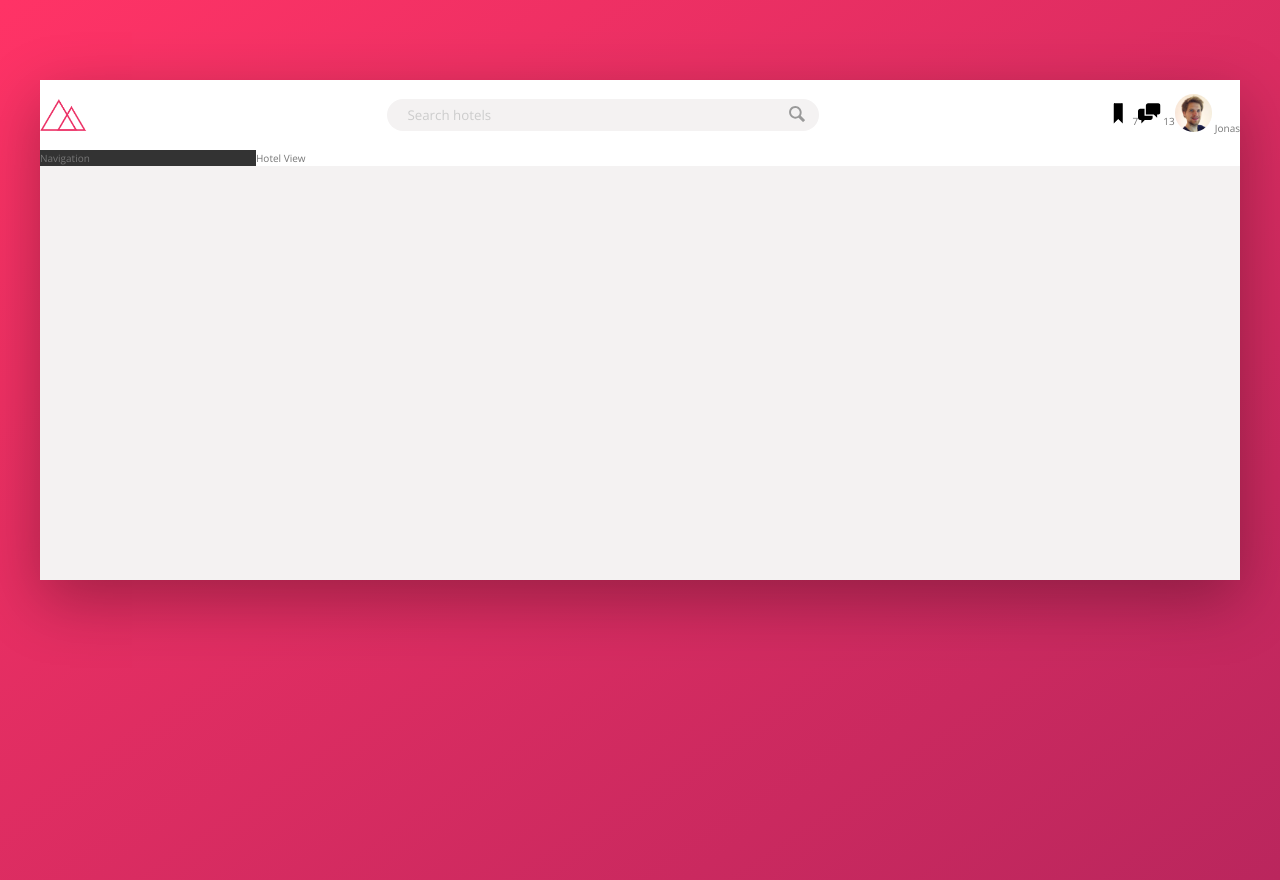
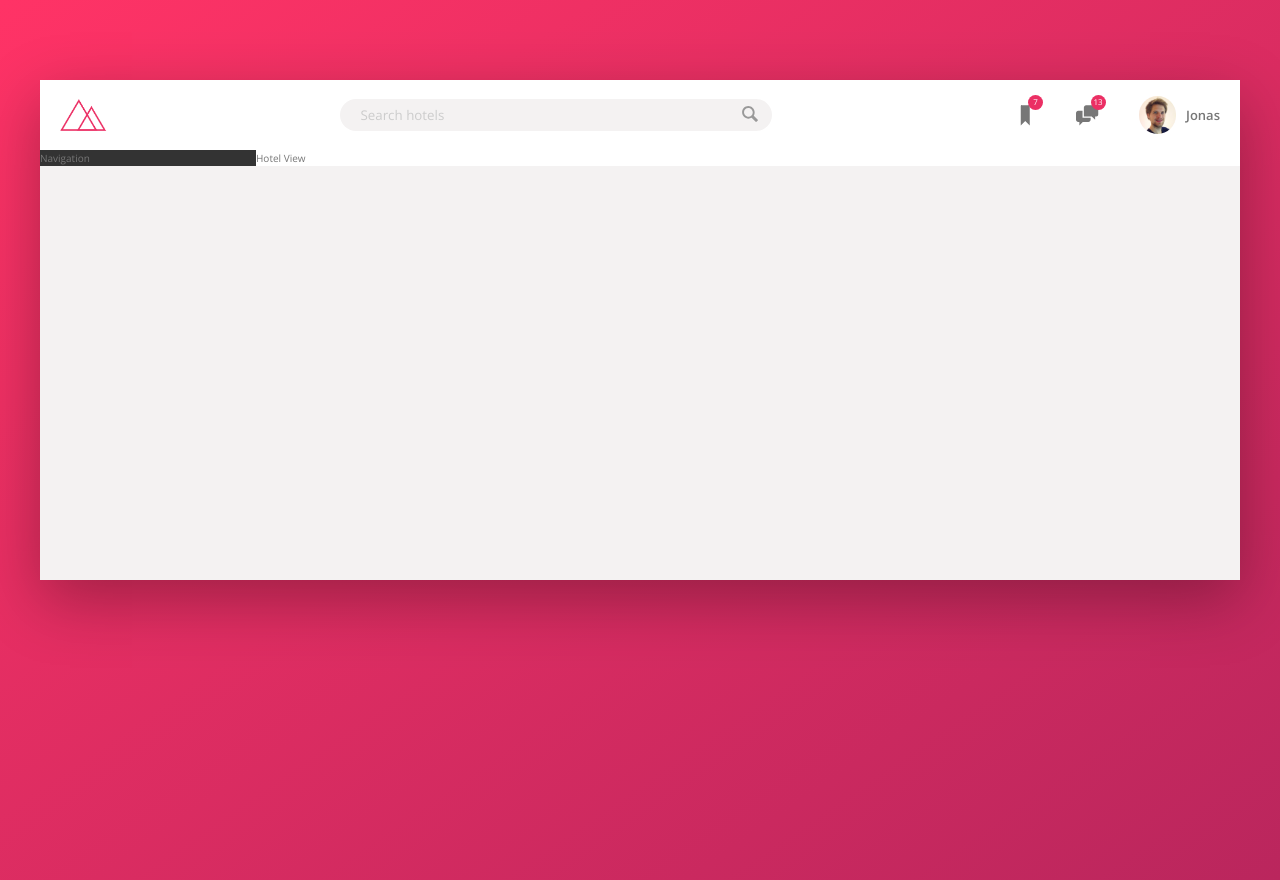
Before and after one commit to Tomeek95/Trillo, a website: page index.html in a window 1280 px wide. Drawn offline with nearby package versions, Linux system fonts and the light colour scheme.

Commit message:
user-nav is styled, header is finished

```diff
--- a/SASS/_components.scss
+++ b/SASS/_components.scss
@@ -2,6 +2,7 @@
 //logo
 .logo {
     height: 3.25rem;
+    margin-left: 2rem;
 }
 
 /////////////////
@@ -65,26 +66,57 @@
 //user nav
 .user-nav {
     display: flex;
-    flex-direction: row;
     align-items: center;
+    align-self: stretch; //no need to set height, stretch will do the job
+
+    & > * {
+        padding: 0 2rem;
+        cursor: pointer;
+        height: 100%;
+
+        display: flex;
+        align-items: center;
+    }
+
+    & > *:hover {
+        background-color: var(--color-grey-light-2);
+    }
 
     &__icon-box {
+        position: relative;
     }
 
     &__icon {
         height: 2.25rem;
         width: 2.25rem;
+        fill: var(--color-grey-dark-2);
     }
 
     &__notification {
+        font-size: .8rem;
+        height: 1.5rem;
+        width: 1.5rem;
+        border-radius: 50%;
+        background-color: var(--color-primary);
+        color: var(--color-white-1);
+        position: absolute;
+        top: 1.5rem;
+        right: 1.3rem;
+
+        display: flex;
+        justify-content: center;
+        align-items: center;
     }
 
     &__user-photo {
         height: 3.75rem;
-
         border-radius: 50%;
+        margin-right: 1rem;
     }
-
     &__user-name {
+        font-family: inherit;
+        color: var(--color-grey-dark-2);
+        font-size: 1.3rem;
+        font-weight: 600;
     }
 }
```
Also changed, not shown: CSS/style.css.
